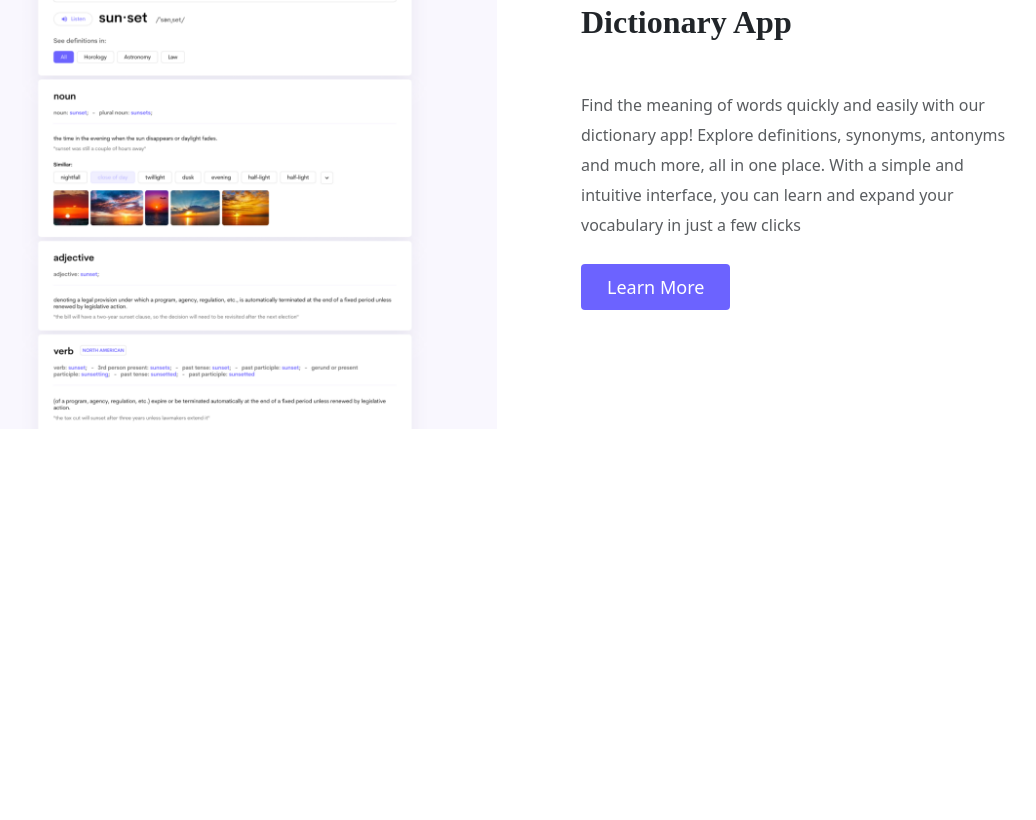
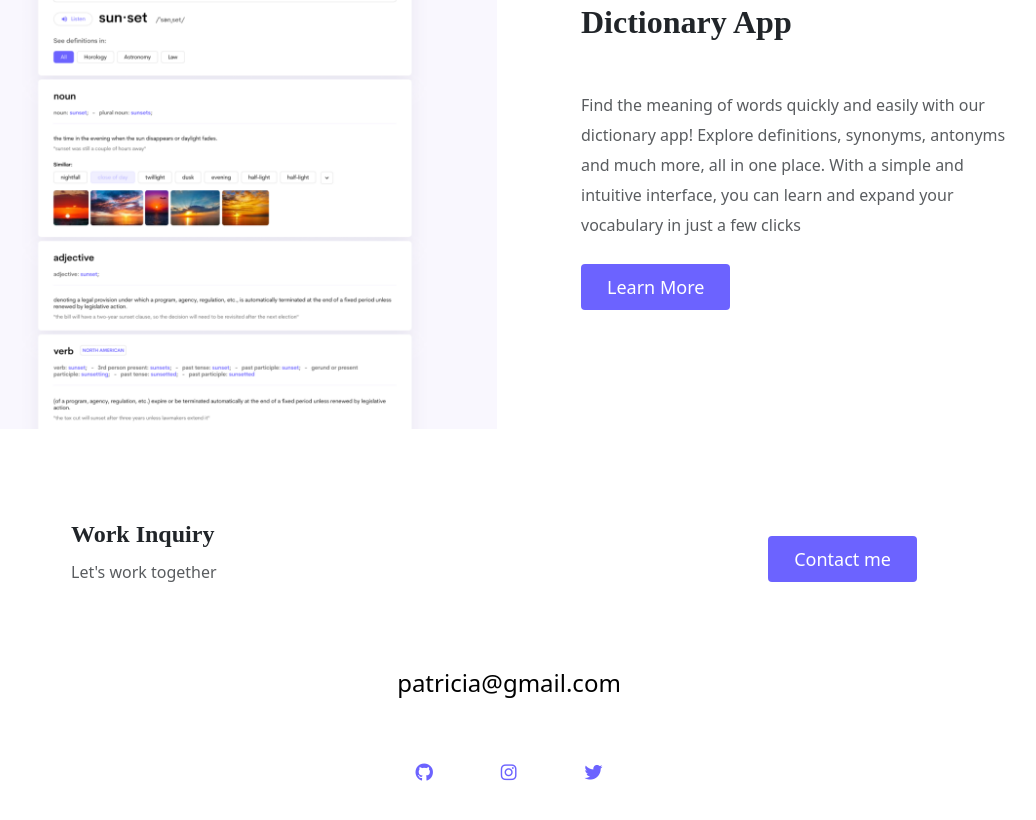
Before and after one commit to Emili-Santana/Portifolio-Patricia-Pereira, a plain HTML site: page Index.html in a window 1280 px wide. Shown: the part 1771-2591 px from the top of the page, without its empty margins (131-1167 px from the left). Before the commit the page ends 2217 px from the top, so only its background shows below. Drawn offline with nearby package versions, Linux system fonts and the light colour scheme; a web font is replaced by a local one.

Commit message:
Added the footer on index page

```diff
--- a/Index.html
+++ b/Index.html
@@ -138,6 +138,35 @@
           </div>
         </div>
       </div>
+      <footer>
+        <div class="contact-box justify-content-between mb-5 d-none d-md-flex">
+          <div>
+            <h4>Work Inquiry</h4>
+            <p class="text-muted">Let's work together</p>
+          </div>
+          <div>
+            <a href="" class="btn btn-branding mt-3"> Contact me </a>
+          </div>
+        </div>
+        <div class="d-flex justify-content-center mb-5">
+          <a href="mailto:patricia@gmail.com" class="email-link">
+            patricia@gmail.com
+          </a>
+        </div>
+        <div class="social-links d-flex justify-content-center">
+          <a href="https://www.github.com/patricia" target="_blank">
+            <i class="fab fa-github" ></i>
+          </a>
+          <a href="https://www.instragram.com/patricia" target="_blank">
+            <i class="fab fa-instagram" ></i>
+          </a>
+          <a href="https://www.twitter.com/patricia" target="_blank">
+            <i class="fab fa-twitter"></i>
+          </a>
+        </div>
+      </footer>
     </div>
+
+
   </body>
 </html>
--- a/styles/portifolio.css
+++ b/styles/portifolio.css
@@ -192,3 +192,44 @@ transform: scale(1.1);
 .container-fluid{
   background-color: var(--second-color);
 }
+
+
+
+footer {
+  margin: 60px 0;
+}
+
+footer .contact-box {
+  background: var(--secondary-color);
+  padding: 30px 120px;
+  border-radius: 10px;
+}
+
+footer .contact-box p {
+  margin: 0;
+}
+
+footer .email-link {
+  text-decoration: none;
+  color: black;
+  font-size: 24px;
+}
+
+footer .email-link:hover {
+  color: var(--branding-color);
+}
+
+footer .social-links a {
+  margin: 0 20px;
+  color: var(--branding-color);
+  background: var(--secondary-color);
+  padding: 10px 14px;
+  border-radius: 50%;
+  font-size: 18px;
+  transition: all 100ms ease-in-out;
+}
+
+footer .social-links a:hover {
+  color: white;
+  background: var(--branding-color);
+}
```
Also changed, not shown: contact.html (+3 -0 lines).
